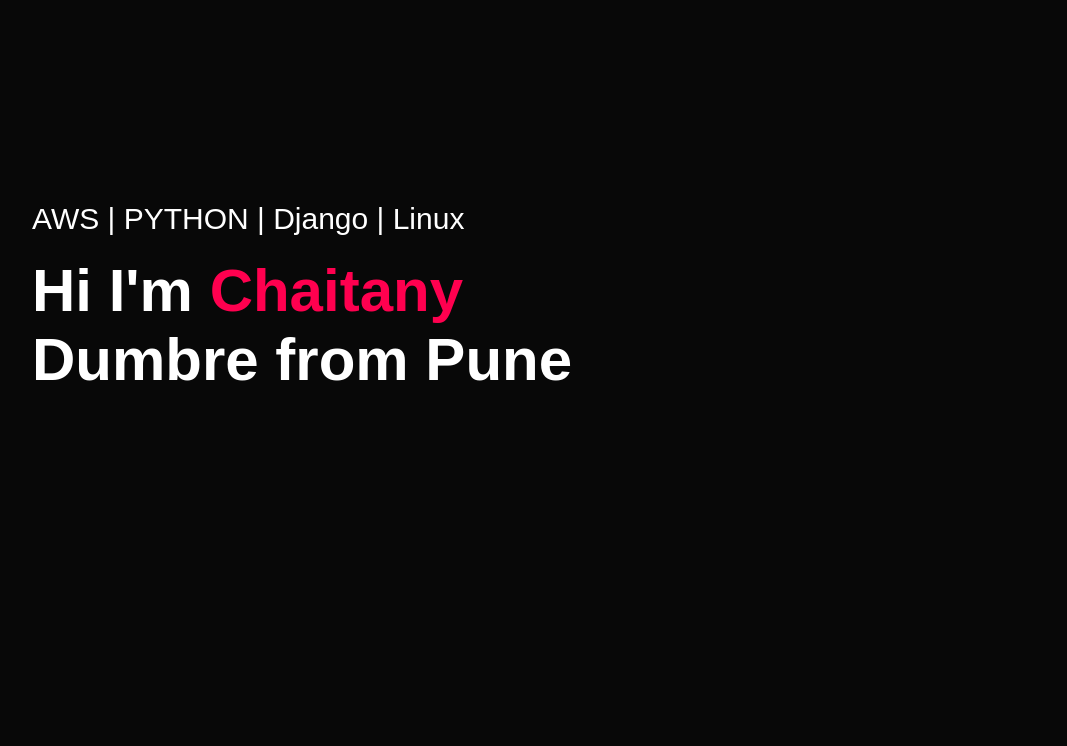
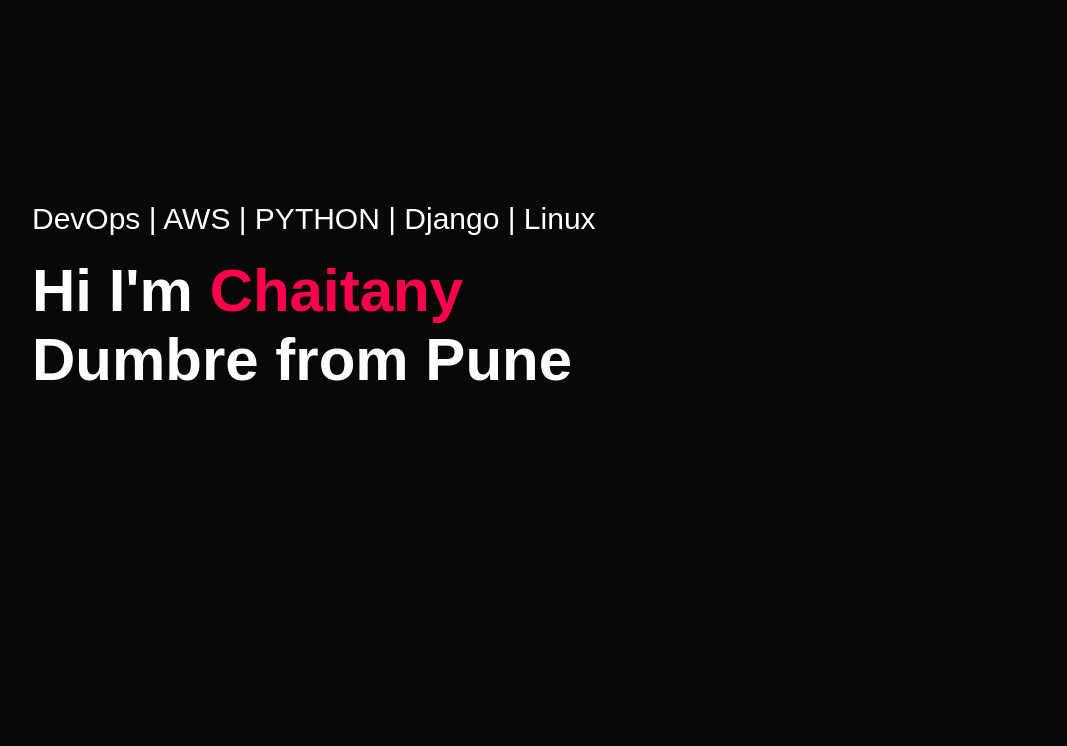
Before and after one commit to chaitany310/chaitany310.github.io, a plain HTML site: page index.html in a window 1280 px wide. Shown: the part 54-800 px from the top of the page, without its empty margins (96-1163 px from the left). Drawn offline with Linux system fonts and the light colour scheme.

Commit message:
new update

```diff
--- a/index.html
+++ b/index.html
@@ -26,7 +26,7 @@
         <i class="fas fa-bars" onclick="openmenu()"></i>
     </nav>
     <div class="header-text">
-      <p> AWS | PYTHON | Django | Linux</p>
+      <p> DevOps | AWS | PYTHON | Django | Linux</p>
       <h1> Hi I'm <span>Chaitany</span><br> Dumbre from Pune</h1>
     </div>
   </div>
```
